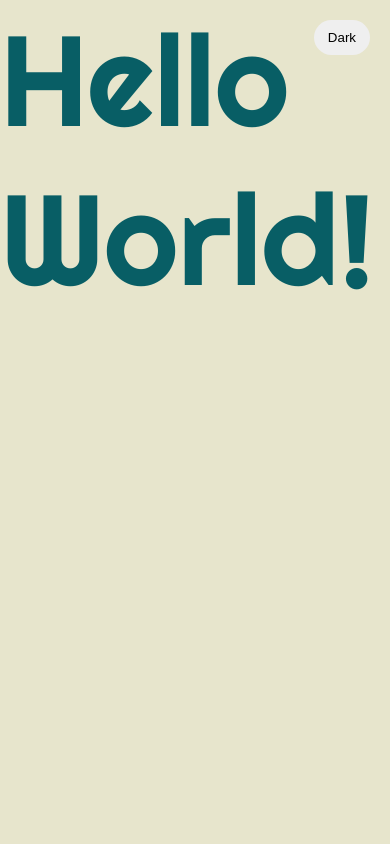
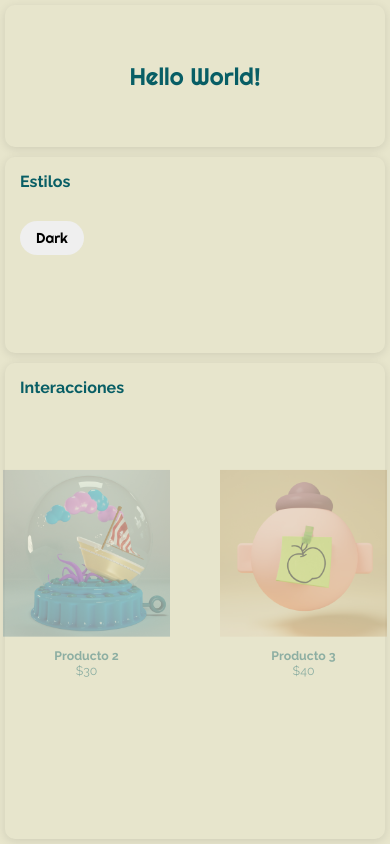
Before and after one commit to andyfviz/Experimental, a plain HTML site: page index.html in a window 390 px wide. Drawn offline with Linux system fonts and the light colour scheme.

Commit message:
Tarjetas de Producto

```diff
--- a/index.html
+++ b/index.html
@@ -3,7 +3,7 @@
 <head>
     <meta charset="UTF-8">
     <meta name="viewport" content="width=device-width, initial-scale=1.0">
-    <title>AnimationFrame</title>
+    <title>Creative Coding</title>
     <link rel="preconnect" href="https://fonts.googleapis.com">
     <link rel="preconnect" href="https://fonts.gstatic.com" crossorigin>
     <link href="https://fonts.googleapis.com/css2?family=Righteous&display=swap" rel="stylesheet">
@@ -13,10 +13,58 @@
     <link rel="stylesheet" href="main.css">
 </head>
 <body>
-    <div class="page-title">Hello World!</div>
-    <div id="Button-LightDark">
-        <button id ="Theme">Dark</button>
+    <!--Wireframe: tres columnas-->
+    <div class = "content">
+        <!--Izquierda-->
+        <aside class ="sidebar-left">
+            <h3>Estilos</h3>
+            <div id="Button-LightDark">
+                <button id ="Theme">Dark</button>
+            </div>
+        </aside>
+        <!--CENTER-->
+        <main class ="main-content">
+            <div class="page-title">Hello World!</div>
+        </main>
+        <!--RIGHT-->
+        <aside class="sidebar-right">
+            <h3>Interacciones</h3>
+            <div class="placeholder">
+                 <div class="Tarjetas">
+                    <div class ="card">
+                        <div class ="card_img">
+                            <img src = "data/tarjeta_01.jpg" alt="Tarjeta 01">
+                            <button class = "add"> Add</button>
+                        </div>
+                    <div class="card-info">
+                        <h4>Producto 1</h4>
+                        <p>$25</p>
+                    </div>
+                </div>
+                </div>
+                 <div class ="card">
+                    <div class ="card_img">
+                        <img src = "data/tarjeta02.jpg" alt="Tarjeta 02">
+                        <button class = "add"> Add</button>
+                    </div>
+                    <div class="card-info">
+                        <h4>Producto 2</h4>
+                        <p>$30</p>
+                    </div>
+                </div>
+                    <div class ="card">
+                        <div class ="card_img">
+                            <img src = "data/tarjeta03.jpg" alt="Tarjeta 03">
+                            <button class = "add"> Add</button>
+                         </div>
+                    <div class="card-info">
+                        <h4>Producto 3</h4>
+                        <p>$40</p>
+                    </div>
+                </div>
+        </aside>
     </div>
+
     <script src="main.js"></script>
 </body>
 </html>
--- a/main.css
+++ b/main.css
@@ -1,60 +1,230 @@
 :root{
-     --bg-color: rgb(231,229,204);
+    --bg-color: rgb(231,229,204);
     --text-color: rgb(8,94,101);
 }
 *
-{
-    margin: 20;
-    padding: 20;
-}
-
-html,
-body
-{
-    overflow: hidden;
-}
-
-canvas.webgl
-{
-    position: absolute;
-    top: 0;
-    left: 0;
-    z-index: -1;
-    width: 100vw;
-    height: 100vh;
-}
-body, html{
-    position: relative;
-    display: flex;
-    flex-direction: column;
-    z-index: 0;
-    margin: 0;
-    padding: 0;
-    box-sizing: border-box;
-    width: 100%;
-    height: 100%;
-
+    {
+        margin: 0;
+        padding: 0;
+        box-sizing: border-box;
+    }
+body{
     /*Modo default:*/
     background-color:var(--bg-color);
     transition: background-color 0.3s ease, color 0.3s ease;
+    min-height: 100vh;
 }
-    .page-title{
-        color:var(--text-color);
-        font-family:"Righteous", sans-serif;;
-        font-size: 128px;
-        transition:color 0.5s ease, color 0.5s ease;
-    }
         /*Modo oscuro:*/
 body.dark-mode{
     --bg-color: rgb(8,94,101);
     --text-color: rgb(231,229,204);
     }
-#Theme{
-    position: fixed;
-    top: 20px;
+
+.content {
+    display:grid;
+    grid-template-columns: 0.5fr 2fr 2fr;
+    gap: 20px;
+    padding: clamp(10px, 3vw, 20px);
+    min-height: 100vh;
+}
+.sidebar-left {
+    padding: 20px;
+    border-radius: 10px;
+    box-shadow: 0 2px 10px rgba(0,0,0,0.1);
+}
+.sidebar-left h3 {
+    margin-bottom: 20px;
+    font-family: 'Raleway', sans-serif;
+    color:var(--text-color);
+}
+#Button-LightDark {
+    margin-top: 10px;
+}
+#Theme {
+    margin-top: 10px;
     right: 20px;
     padding: 10px 14px;
     cursor:pointer;
     border:none;
     border-radius:20px;
+    font-family: "Righteous", sans-serif;
 }
+ #Theme:hover {
+     transform: scale(1.3);
+}
+.main-content {
+    padding: 40px;
+    border-radius: 10px;
+    box-shadow: 0 2px 10px rgba(0,0,0,0.1);
+    display: flex;
+    flex-direction: column;
+    align-items: center;
+    justify-content: center;
+}
+.page-title{
+        color:var(--text-color);
+        font-family:"Righteous", sans-serif;
+        font-size: clamp(40px, 8vw, 128px);
+        transition:color 0.5s ease, color 0.5s ease;
+}
+.sidebar-right {
+    padding: 20px;
+    border-radius: 10px;
+    box-shadow: 0 2px 10px rgba(0,0,0,0.1);
+}
+.sidebar-right h3 {
+    margin-bottom: 20px;
+    font-family: 'Raleway', sans-serif;
+    color:var(--text-color);
+}
+.placeholder {
+    padding: 20px;
+    border-radius: 5px;
+    text-align: center;
+    min-height: 200px;
+    display: flex;
+    align-items: center;
+    justify-content: center;
+    font-family: 'Raleway', sans-serif;
+    color:var(--text-color);
+}
+.Tarjetas{
+    display:flex;
+    gap: 40px;
+    overflow-x: auto;
+    scroll-snap-type: x mandatory;
+    scroll-padding: 50%;
+    padding: 40px 0;
+}
+.Tarjetas::-webkit-scrollbar {
+    display:none;
+}
+.card {
+    flex: 0 0 70%;
+    max-width: 350px;
+    scroll-snap-align: center;
+    transition: transform 0.4s ease, opacity 0.4s ease;
+    opacity: 0.4;
+    transform: scale(0.77);
+    scroll-behavior: smooth;
+}
+.card.active {
+    opacity: 1;
+    transform: scale(1);
+}
+.card_img {
+    position: relative;
+    overflow: hidden;
+}
+
+.card_img img {
+    width: 100%;
+    display:block;
+    transition: transform 0.4s ease;
+}
+
+.card:hover img {
+    transform: scale(2.1);
+}
+.add {
+    position: absolute;
+    bottom: 10px;
+    left: 50%;
+    transform: translateX(-50%) translateY(20px);
+    opacity: 0;
+    padding: 8px 16px;
+    border: none;
+    border-radius: 20px;
+    background: black;
+    color: white;
+    cursor: pointer;
+    transition: all 0.3s ease;
+}
+
+.card:hover .add {
+    opacity: 1;
+    transform: translateX(-50%) translateY(0);
+}
+.card-info {
+    padding: 15px;
+    font-family: 'Raleway', sans-serif;
+}
+
+/* Responsive*/
+/*TABLETS (<1024px*/
+@media (max-width:1024px) {
+    .content {
+        grid-template-columns: 200px 1fr 250px;
+        gap:15px;
+        padding: 15px;
+    }
+    .page-title {
+        font-size:2.5 rem;
+    }
+    .main-content {
+        padding:30px;
+    }
+}
+/*MOBILE (768px)*/
+@media (max-width:768px) {
+    .content {
+        grid-template-columns: 1fr;
+        gap: 15px;
+        padding: 10px;
+    }
+    /* Cambiar el orden: contenido primero */
+    .main-content {
+        order: 1;
+        padding: 20px;
+    }
+    .sidebar-left {
+        order: 2;
+    }
+    .sidebar-right {
+        order: 3;
+    }
+    .page-title {
+        font-size: 2rem;
+    }
+    /* Botón más pequeño */
+    #Theme {
+        padding: 8px 16px;
+        font-size: 0.9rem;
+    }
+}
+/*Smaller Mobiles (480px)*/
+@media(max-width: 480px) {
+    .content {
+        padding: 5px;
+        gap: 10px;
+    }
+
+    .page-title {
+        font-size: 1.5rem;
+    }
+
+    .main-content {
+        padding: 15px;
+    }
+
+    .sidebar-left,
+    .sidebar-right {
+        padding: 15px;
+    }
+
+    .sidebar-left h3,
+    .sidebar-right h3 {
+        font-size: 1rem;
+    }
+}
+
+/* ===== LANDSCAPE en móviles ===== */
+@media (max-height: 500px) and (orientation: landscape) {
+    .content {
+        min-height: auto;
+    }
+
+    .main-content {
+        padding: 20px;
+    }
+}
--- a/main.js
+++ b/main.js
@@ -22,3 +22,27 @@ toggleButton.addEventListener ("click",() => {
         toggleButton.textContent= "Dark";
     }
 });
+
+const Tarjetas = document.querySelector(".Tarjetas");
+const card = document.querySelectorAll (".card");
+card [0].classList.add("active");
+
+function updateActiveCard() {
+ const carouselRect = carousel.getBoundingClientRect();
+    const carouselCenter = carouselRect.left + carouselRect.width / 2;
+
+    card.forEach(card => {
+        const rect = card.getBoundingClientRect();
+        const cardCenter = rect.left + rect.width / 2;
+
+        const distance = Math.abs(carouselCenter - cardCenter);
+
+        if (distance < rect.width / 2) {
+            card.classList.add("active");
+        } else {
+            card.classList.remove("active");
+        }
+    });
+}
+
+carousel.addEventListener("scroll", updateActiveCard);
```
Also changed, not shown: data/tarjeta02.jpg (added), data/tarjeta03.jpg (added), data/tarjeta_01.jpg (added).
